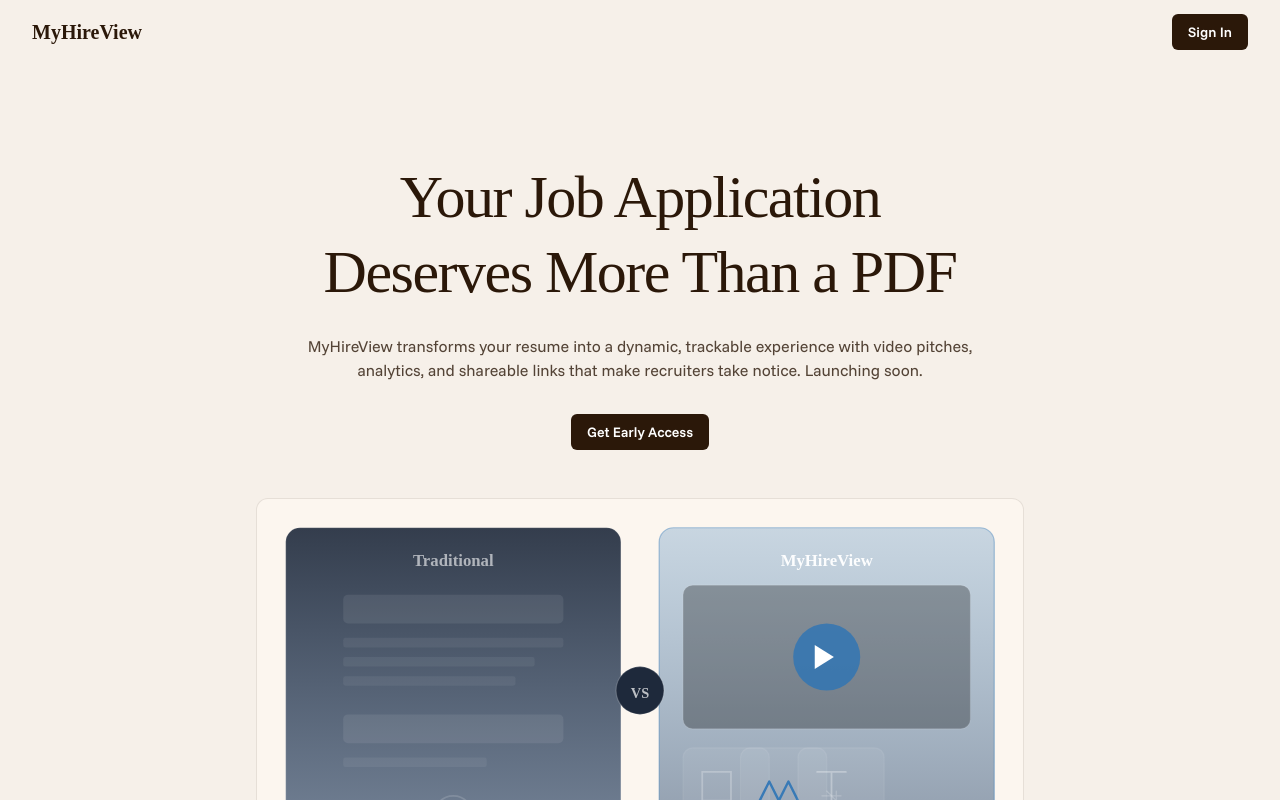
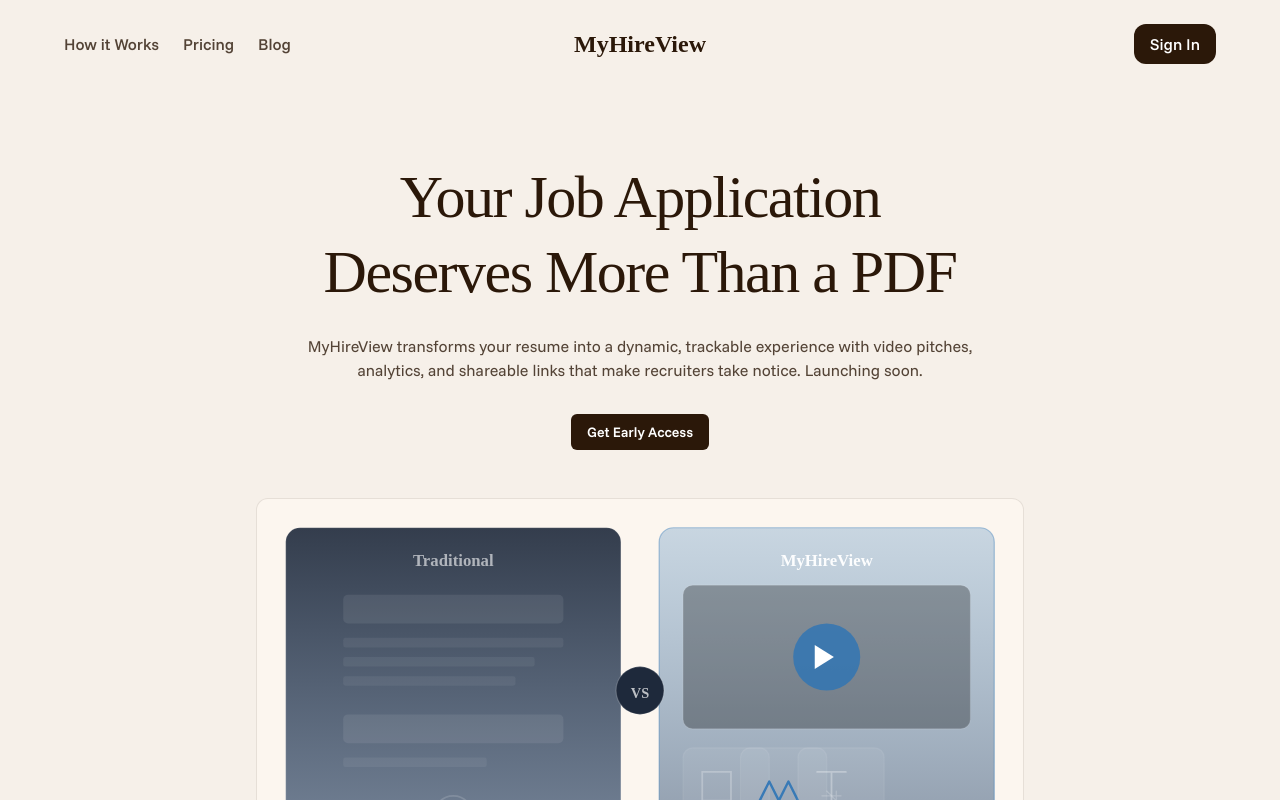
Before and after one commit to joan-gerard/my-hire-view, a Next.js app: page / in a window 1280 px wide. Shown: the top 800 px of the page. Built offline with nearby package versions, Linux system fonts and the light colour scheme; no server answers; a web font is replaced by a local one.

Commit message:
Add Logo, PrimaryLinkButton, SecondaryButton; refactor headers and remove SignOutButton

```diff
--- a/app/globals.css
+++ b/app/globals.css
@@ -67,6 +67,14 @@
   --font-funnelsans: "FunnelSans", system-ui, sans-serif;
 }
 
+/* Main background: #f6f0e9 (also used for cards background when section background uses Seconday background)
+Primary text: #2b1809
+
+Seconday background: #fcf6ef
+
+Primary button: #2b1809 background with white text
+Secondary button: #f0e7dd background with Primary text */
+
 @theme inline {
   --color-background: var(--background);
   --color-foreground: var(--foreground);
@@ -86,6 +94,7 @@
 h3,
 h4,
 h5,
-h6 {
+h6,
+#logo {
   font-family: var(--font-faunaone);
 }
--- a/components/admin/AdminHeader.tsx
+++ b/components/admin/AdminHeader.tsx
@@ -1,50 +1,72 @@
-import SignOutButton from "@/components/auth/SignOutButton";
+"use client";
+
+import { createClient } from "@/lib/supabase/client";
 import type { User } from "@supabase/supabase-js";
 import Link from "next/link";
+import { usePathname } from "next/navigation";
+import Logo from "../ui/Logo";
+import SecondaryButton from "../ui/SecondaryButton";
 
 interface AdminHeaderProps {
   user: User;
 }
 
+const ADMIN_NAV_LINKS = [
+  { href: "/admin", label: "Dashboard" },
+  { href: "/admin/new", label: "New Application" },
+  { href: "/admin/profile", label: "Profile" },
+] as const;
+
 /**
- * Navigation header for the admin area (/admin). Shows logo, Dashboard and
- * New Application links, and the current user email with sign out.
+ * Navigation header for the admin area (/admin). Left: Dashboard, New Application,
+ * Profile. Center: logo. Right: user email and sign out.
  */
 export default function AdminHeader({ user }: AdminHeaderProps) {
+  const pathname = usePathname();
+
+  const handleSignOut = async () => {
+    const supabase = createClient();
+    await supabase.auth.signOut();
+    await fetch("/api/auth/logout", { method: "POST", credentials: "include" });
+    window.location.href = "/login";
+  };
+
   return (
-    <nav className="bg-[var(--secondary-background)] shadow-sm border-b border-[var(--foreground)]/10">
+    <nav
+      className="border-b border-[var(--foreground)]/10 bg-[var(--secondary-background)] shadow-sm"
+      aria-label="Admin"
+    >
       <div className="mx-auto max-w-[1440px] px-4 sm:px-6 lg:px-8">
-        <div className="flex h-16 justify-between">
-          <div className="flex">
-            <div className="flex shrink-0 items-center">
-              <Link href="/" className="text-xl font-bold text-[var(--foreground)]">
-                MyHireView
-              </Link>
-            </div>
-            <div className="hidden sm:ml-6 sm:flex sm:space-x-8">
-              <Link
-                href="/admin"
-                className="inline-flex items-center border-b-2 border-[var(--brand-primary)] px-1 pt-1 text-sm font-medium text-[var(--foreground)]"
-              >
-                Dashboard
-              </Link>
-              <Link
-                href="/admin/new"
-                className="inline-flex items-center border-b-2 border-transparent px-1 pt-1 text-sm font-medium text-[var(--foreground)]/60 hover:border-[var(--foreground)]/20 hover:text-[var(--foreground)]"
-              >
-                New Application
-              </Link>
-              <Link
-                href="/admin/profile"
-                className="inline-flex items-center border-b-2 border-transparent px-1 pt-1 text-sm font-medium text-[var(--foreground)]/60 hover:border-[var(--foreground)]/20 hover:text-[var(--foreground)]"
-              >
-                Profile
-              </Link>
-            </div>
+        <div className="relative flex h-16 items-center">
+          <div className="flex flex-1 items-center gap-6">
+            {ADMIN_NAV_LINKS.map(({ href, label }) => {
+              const isActive =
+                href === "/admin"
+                  ? pathname === "/admin"
+                  : pathname.startsWith(href);
+              return (
+                <Link
+                  key={href}
+                  href={href}
+                  className={`inline-flex items-center border-b-2 px-1 pt-1 text-sm font-medium ${
+                    isActive
+                      ? "border-[var(--brand-primary)] text-[var(--foreground)]"
+                      : "border-transparent text-[var(--foreground)]/80 hover:border-[var(--foreground)]/20 hover:text-[var(--foreground)]"
+                  }`}
+                >
+                  {label}
+                </Link>
+              );
+            })}
           </div>
-          <div className="flex items-center">
-            <span className="text-sm text-[var(--foreground)]/80">{user.email}</span>
-            <SignOutButton />
+          <div className="absolute left-1/2 top-1/2 -translate-x-1/2 -translate-y-1/2">
+            <Logo />
+          </div>
+          <div className="flex flex-1 items-center justify-end gap-3">
+            <span className="text-sm text-[var(--foreground)]/80">
+              {user.email}
+            </span>
+            <SecondaryButton label="Sign Out" onClick={handleSignOut} />
           </div>
         </div>
       </div>
--- a/components/auth/SignOutButton.tsx
+++ /dev/null
@@ -1,21 +0,0 @@
-"use client";
-
-import { createClient } from "@/lib/supabase/client";
-
-export default function SignOutButton() {
-  const handleSignOut = async () => {
-    const supabase = createClient();
-    await supabase.auth.signOut();
-    await fetch("/api/auth/logout", { method: "POST", credentials: "include" });
-    window.location.href = "/login";
-  };
-
-  return (
-    <button
-      onClick={handleSignOut}
-      className="ml-4 rounded-md bg-[var(--brand-secondary)] px-3 py-2 text-sm font-semibold text-[var(--brand-secondary-text)] shadow-sm ring-1 ring-inset ring-[var(--foreground)]/20 hover:opacity-90"
-    >
-      Sign out
-    </button>
-  );
-}
--- a/components/public/MarketingHeader.tsx
+++ b/components/public/MarketingHeader.tsx
@@ -1,54 +1,67 @@
 "use client";
 
-import SignOutButton from "@/components/auth/SignOutButton";
 import { headerEntrance } from "@/lib/landing-animations";
+import { createClient } from "@/lib/supabase/client";
 import type { User } from "@supabase/supabase-js";
 import { motion } from "framer-motion";
 import Link from "next/link";
+import Logo from "../ui/Logo";
+import PrimaryLinkButton from "../ui/PrimaryLinkButton";
+import SecondaryButton from "../ui/SecondaryButton";
 
 interface MarketingHeaderProps {
   user: User | null;
 }
 
+const MARKETING_NAV_LINKS = [
+  { href: "/how-it-works", label: "How it Works" },
+  { href: "/pricing", label: "Pricing" },
+  { href: "/blog", label: "Blog" },
+] as const;
+
+const handleSignOut = async () => {
+  const supabase = createClient();
+  await supabase.auth.signOut();
+  await fetch("/api/auth/logout", { method: "POST", credentials: "include" });
+  window.location.href = "/login";
+};
+
 /**
- * Header for the marketing/landing page (/). Shows logo and either
- * Dashboard + Sign out (when authenticated) or Sign in.
+ * Header for the marketing/landing page (/). Left: nav (How it Works, Pricing,
+ * Blog). Center: logo. Right: Dashboard + Sign out (when authenticated) or Sign in.
  */
 export default function MarketingHeader({ user }: MarketingHeaderProps) {
   return (
     <motion.header
-      className="fixed top-0 left-0 right-0 z-50 bg-[var(--background)]"
+      className="fixed top-0 left-0 right-0 z-50 bg-background"
       initial={headerEntrance.initial}
       animate={headerEntrance.animate}
       transition={headerEntrance.transition}
     >
-      <div className="mx-auto max-w-[1440px] px-4 sm:px-6 lg:px-8">
-        <div className="flex h-16 items-center justify-between">
-          <div className="flex items-center">
-            <Link href="/">
-              <h1 className="text-xl font-bold text-[var(--foreground)]">
-                MyHireView
-              </h1>
-            </Link>
+      <div className="mx-auto py-6 px-16">
+        <div className="relative flex items-center">
+          <nav className="flex flex-1 items-center gap-6" aria-label="Main">
+            {MARKETING_NAV_LINKS.map(({ href, label }) => (
+              <Link
+                key={href}
+                href={href}
+                className="text-base font-medium text-(--foreground)/80 hover:text-foreground"
+              >
+                {label}
+              </Link>
+            ))}
+          </nav>
+          <div className="absolute left-1/2 top-1/2 -translate-x-1/2 -translate-y-1/2">
+            <Logo />
           </div>
-          <div className="flex items-center gap-3">
+          <div className="flex flex-1 items-center justify-end gap-3">
             {user ? (
               <>
-                <Link
-                  href="/admin"
-                  className="rounded-md bg-[var(--brand-primary)] px-4 py-2 text-sm font-semibold text-[var(--brand-primary-text)] hover:opacity-95"
-                >
-                  Dashboard
-                </Link>
-                <SignOutButton />
+                <PrimaryLinkButton href="/admin" label="Dashboard" />
+                <SecondaryButton label="Sign Out" onClick={handleSignOut} />
               </>
             ) : (
-              <Link
-                href="/login"
-                className="rounded-md bg-[var(--brand-primary)] px-4 py-2 text-sm font-semibold text-[var(--brand-primary-text)] hover:opacity-95"
-              >
-                Sign In
-              </Link>
+              <PrimaryLinkButton href="/login" label="Sign In" />
             )}
           </div>
         </div>
--- /dev/null
+++ b/components/ui/Logo.tsx
@@ -0,0 +1,14 @@
+import Link from "next/link";
+
+export default function Logo() {
+  return (
+    <Link
+      href="/"
+      id="logo"
+      className="text-2xl font-semibold text-foreground"
+      aria-label="MyHireView home"
+    >
+      MyHireView
+    </Link>
+  );
+}
--- /dev/null
+++ b/components/ui/PrimaryLinkButton.tsx
@@ -0,0 +1,18 @@
+import Link from "next/link";
+
+export default function PrimaryLinkButton({
+  label,
+  href,
+}: {
+  label: string;
+  href: string;
+}) {
+  return (
+    <Link
+      href={href}
+      className="rounded-xl bg-(--brand-primary) px-4 py-2 text-base font-medium text-(--brand-primary-text) hover:opacity-95"
+    >
+      {label}
+    </Link>
+  );
+}
--- /dev/null
+++ b/components/ui/SecondaryButton.tsx
@@ -0,0 +1,16 @@
+export default function SecondaryButton({
+  label,
+  onClick,
+}: {
+  label: string;
+  onClick: () => void;
+}) {
+  return (
+    <button
+      onClick={onClick}
+      className="rounded-xl bg-(--brand-secondary) px-4 py-2 text-base font-medium text-(--brand-secondary-text) hover:opacity-95 hover:cursor-pointer"
+    >
+      {label}
+    </button>
+  );
+}
```
